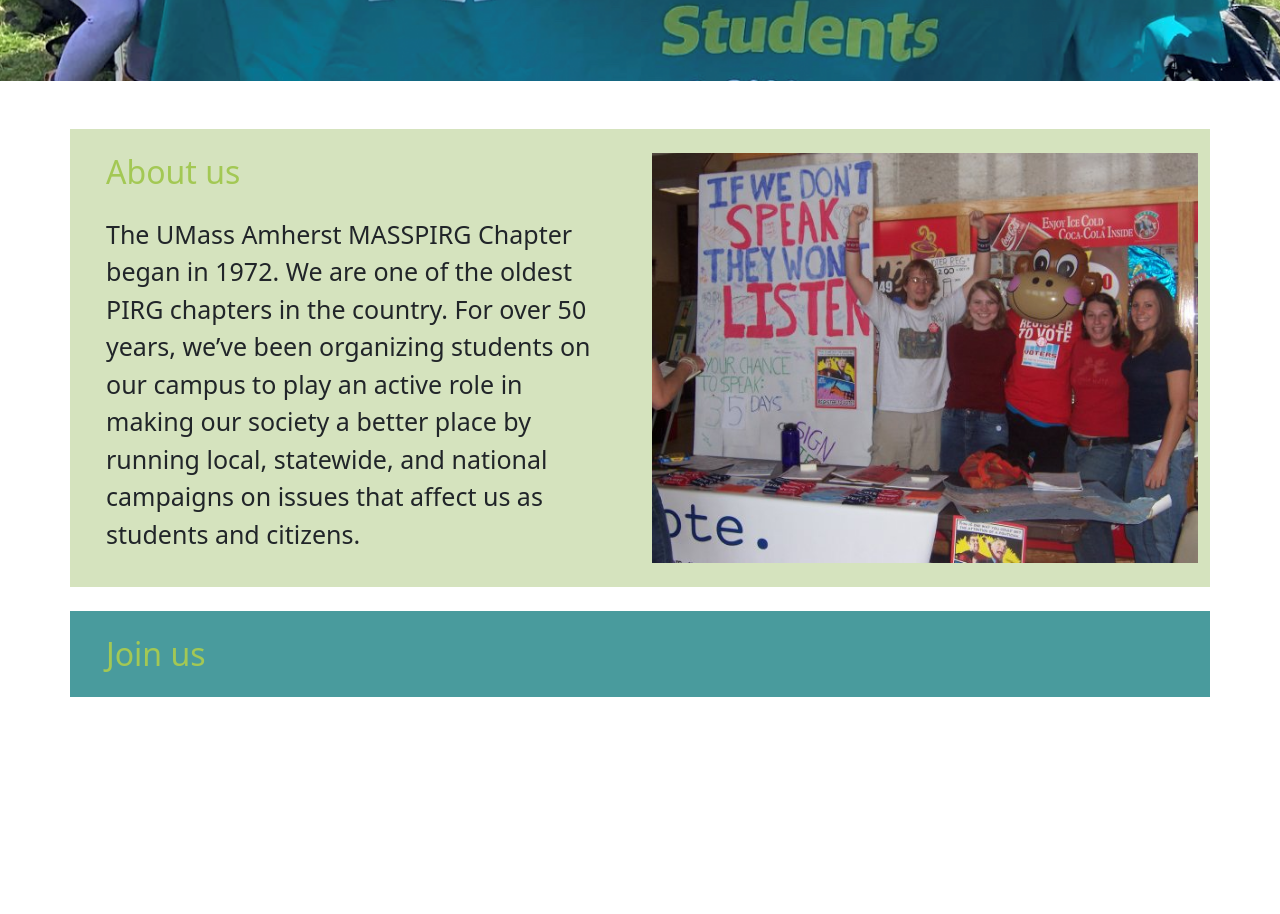
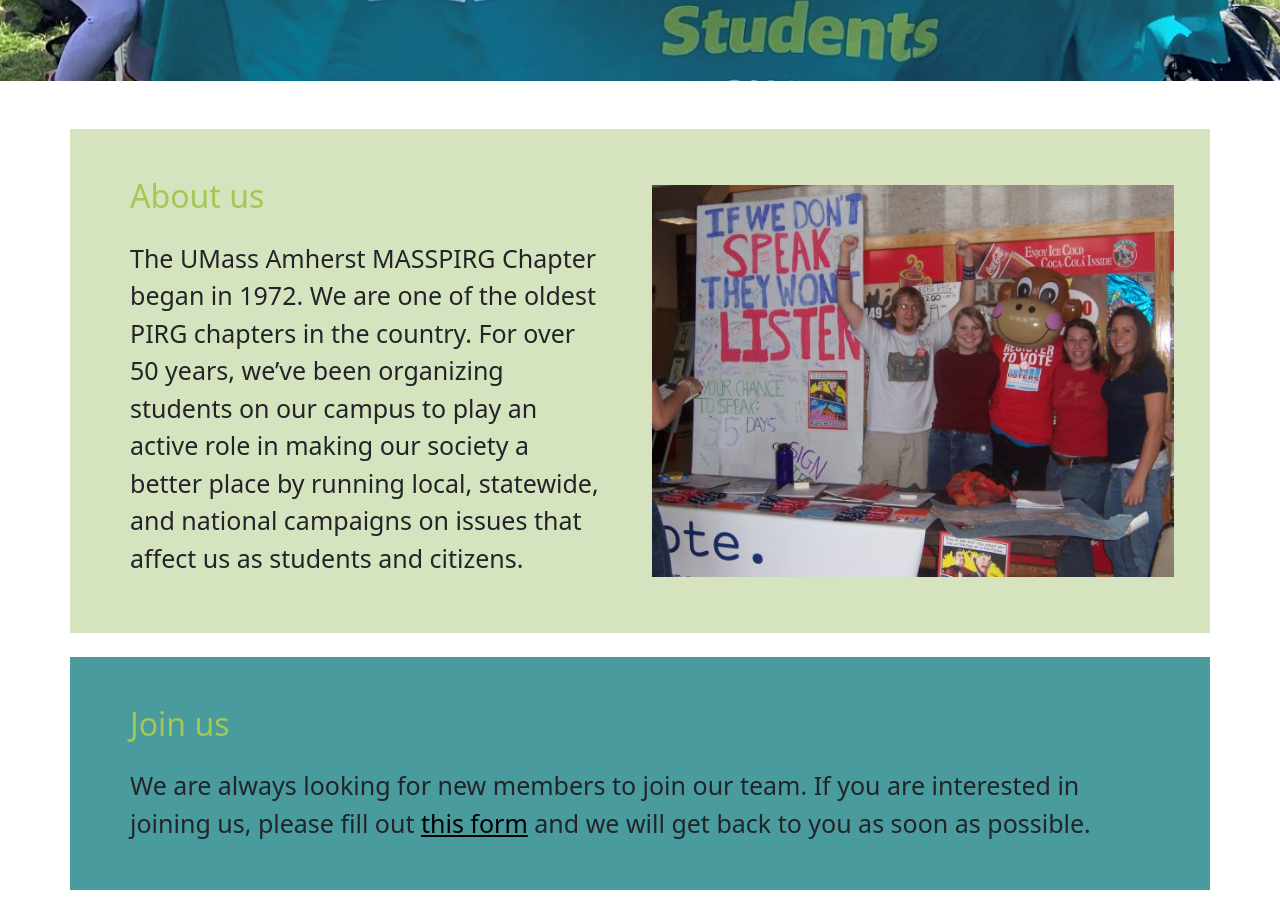
Before and after one commit to build-umass/MassPIRG-Frontend, a React (Create React App) app: page / in a window 1280 px wide. Shown: the part 760-1674 px from the top of the page. Before the commit the page ends 1481 px from the top, so only its background shows below. Built offline with nearby package versions, Linux system fonts and the light colour scheme.

Commit message:
Join Link added to homepage

```diff
--- a/src/pages/HomePage.js
+++ b/src/pages/HomePage.js
@@ -9,24 +9,27 @@ const HomePage = () => {
 
         </div>
         <div className="container">
-            <div className="row bgAbout">
+            <div className="row bgAbout px-4 py-4">
                 <div className="col-6">
                     <h1 className="my-4 mx-4 aboutText">About us</h1>
                     <p className="my-4 mx-4">
                         The UMass Amherst MASSPIRG Chapter began in 1972. We are one of the oldest PIRG chapters in the country. For over 50 years, we’ve been organizing students on our campus to play an active role in making our society a better place by running local, statewide, and national campaigns on issues that affect us as students and citizens.
                     </p>
                 </div>
-                <div className="col-6">
-                    <img src={AboutImage} className="img-fluid py-4" alt="Responsive image"></img>
+                <div className="col-6 py-4">
+                    <img src={AboutImage} className="img-fluid my-2" alt="Responsive image"></img>
                 </div>
             </div>
 
         </div>
 
         <div className="container my-4">
-            <div className="row bgJoin">
-                <div className="col-6">
+            <div className="row bgJoin py-4 px-4">
+                <div>
                     <h1 className="my-4 mx-4 joinText">Join us</h1>
+                    <p className="my-4 mx-4">
+                        We are always looking for new members to join our team. If you are interested in joining us, please fill out <a className="linkText" href="https://forms.gle/8sJtqmEsXoTfhsRu6">this form</a> and we will get back to you as soon as possible.
+                    </p>
                 </div>
             </div>
 
--- a/src/pages/Homepage.css
+++ b/src/pages/Homepage.css
@@ -15,5 +15,8 @@
     font-size: xx-large;
     font-style: bold;
     align-self: center;
-    height: 100%;
 }
+
+.linkText {
+    color:#000000;
+}
```
